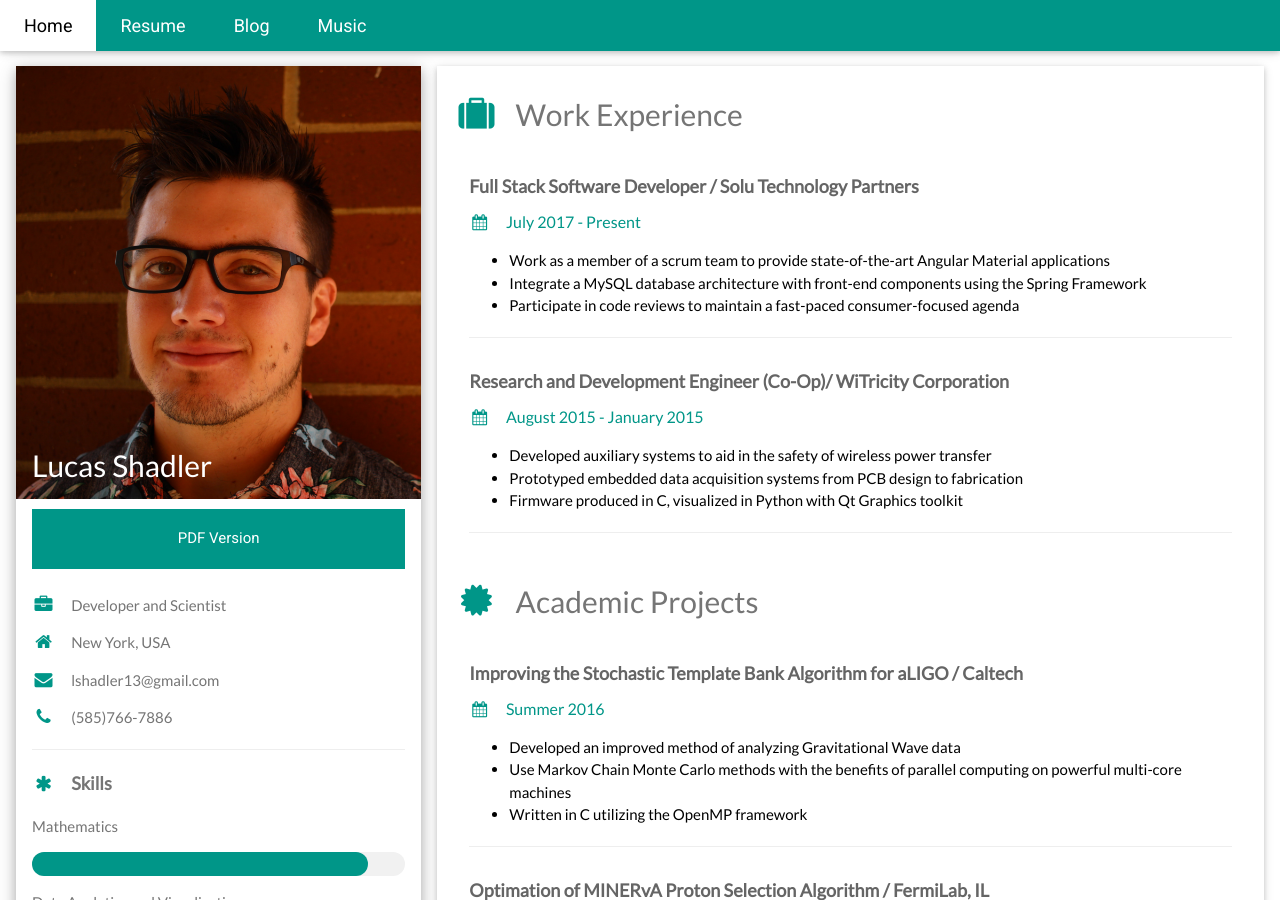
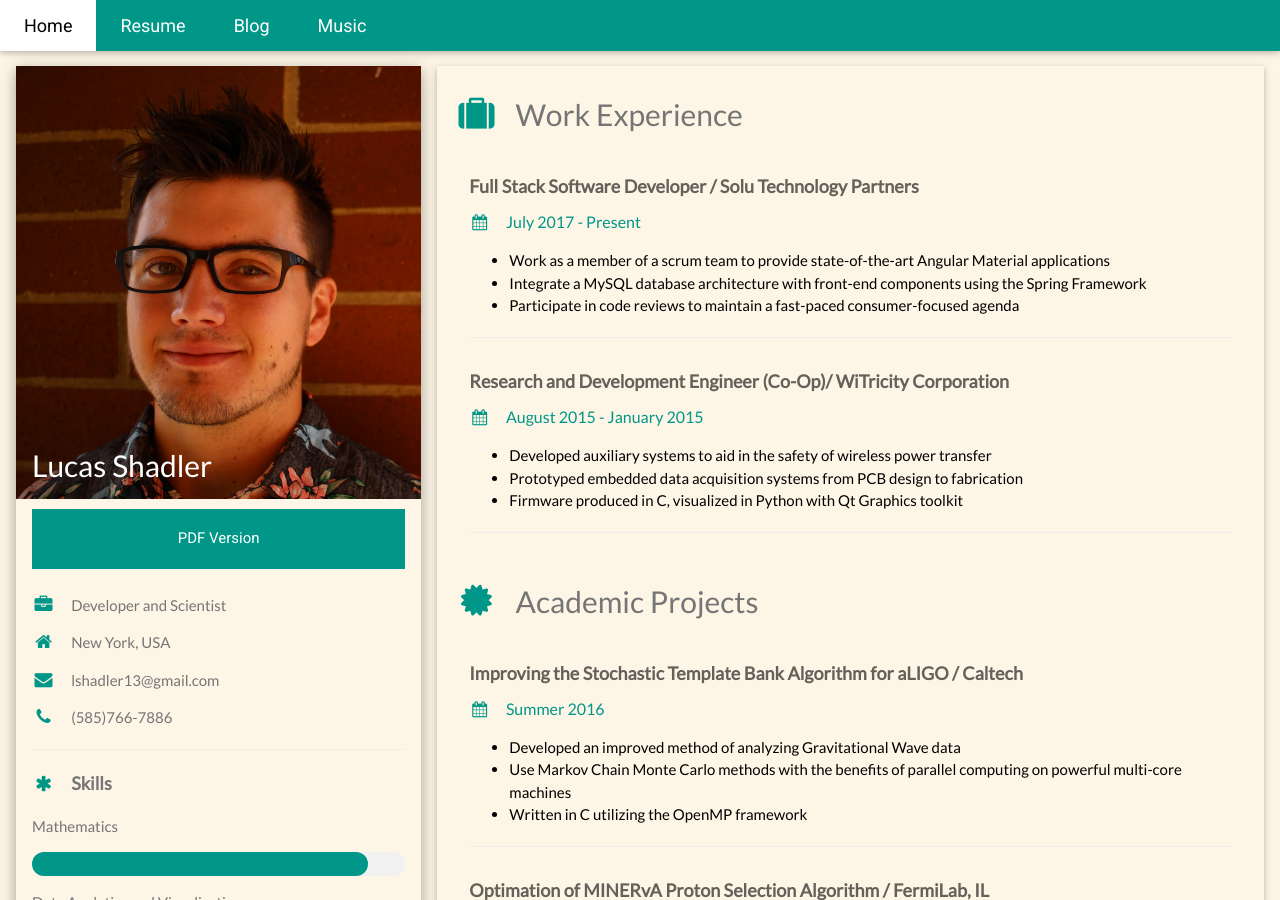
Before and after one commit to sumwatshade/sumwatshade.github.io, a Jekyll site: the page built from resume.html, in a window 1280 px wide and 900 px high. Built offline with Jekyll 4.4.1, drawn with Linux system fonts in a browser that asks for light colours.

Commit message:
change colors around

```diff
--- a/_includes/footer.html
+++ b/_includes/footer.html
@@ -1,5 +1,5 @@
 <!-- Footer -->
-<footer class="w3-container w3-padding-64 w3-center w3-opacity">
+<footer class="w3-container w3-padding-64 w3-center w3-opacity w3-sand">
   <div class="w3-xlarge w3-padding-32">
   <a href="https://www.facebook.com/luke.shadler?ref=br_rs"><i class="fa fa-facebook-official w3-hover-opacity"></i></a>
   <a href="https://www.instagram.com/lukeukelele/"><i class="fa fa-instagram w3-hover-opacity"></i></a>
--- a/blog.html
+++ b/blog.html
@@ -23,7 +23,7 @@ and is wrapped around the whole page content, except for the footer in this exam
 <div class="w3-col l8 s12">
   <!-- Blog entry -->
   {% for post in site.posts %}
-  <div class="w3-card-4 w3-margin w3-white">
+  <div class="w3-card-4 w3-margin w3-sand">
     <div class="w3-container">
       <input id="button-{{post.id}}" type="button" style="float:right;margin-top:30px" class="w3-button w3-teal" name="Show More..." value="Show More..." onclick="toggleDiv('{{post.id}}')"/>
       <h3><b>{{ post.title }}</b></h3>
@@ -43,7 +43,7 @@ and is wrapped around the whole page content, except for the footer in this exam
   <!-- About Card -->
   <div class="w3-card-2 w3-margin w3-margin-top">
   <img src="assets/Luke_portrait_01.jpg" alt="luke-portrait" style="width:100%">
-    <div class="w3-container w3-white">
+    <div class="w3-container w3-sand">
       <h4><b>Lucas Shadler</b></h4>
       <p>Starting as a Physicist, I quickly discovered that my true love and passion
       was found in the realm of development. Follow me as I tackle the amazing world
--- a/index.html
+++ b/index.html
@@ -9,14 +9,14 @@ title: Lucas Shadler | Home
 
   <!-- For larger screens -->
   <img class="w3-hide-small w3-hide-medium" src="assets/Luke_portrait_02.jpg" style="width:100%" alt="Avatar">
-  <div class="w3-display-left w3-container w3-text-white w3-hide-small w3-hide-medium" style="margin-left:12%">
+  <div class="w3-display-left w3-container w3-text-sand w3-hide-small w3-hide-medium" style="margin-left:12%">
     <h1 class="w3-margin w3-jumbo">I am Lucas Shadler.</h1>
     <p class="w3-xlarge">Welcome to my website.</p>
   </div>
 
   <!-- For smaller screens -->
   <img class="w3-hide-large" src="assets/Luke_portrait_01.jpg" style="width:100%" alt="Avatar">
-  <div class="w3-display-bottom w3-container w3-text-white w3-hide-large">
+  <div class="w3-display-bottom w3-container w3-text-sand w3-hide-large">
     <h1 class="w3-margin w3-jumbo">I am Lucas Shadler.</h1>
     <p class="w3-xlarge">Welcome to my website.</p>
   </div>
@@ -24,7 +24,7 @@ title: Lucas Shadler | Home
 
 
 <div class="w3-container w3-black w3-center w3-opacity w3-padding-64">
-    <h1 class="w3-margin w3-xlarge">"What I cannot create, I do not understand." - Richard Feynman</h1>
+    <h1 class="w3-margin w3-xlarge w3-text-sand">"What I cannot create, I do not understand." - Richard Feynman</h1>
 </div>
 
 {% include footer.html %}
--- a/resume.html
+++ b/resume.html
@@ -5,7 +5,7 @@ title: Lucas Shadler | Resume
 {% include navbar.html %}
 
 <!-- Page Container -->
-<div class="w3-content w3-margin-top" style="max-width:1400px;padding-top:50px;">
+<div class="w3-content w3-sand w3-margin-top" style="max-width:100%;padding-top:50px;">
 
   <!-- The Grid -->
   <div class="w3-row-padding">
@@ -13,7 +13,7 @@ title: Lucas Shadler | Resume
     <!-- Left Column -->
     <div class="w3-third">
 
-      <div class="w3-white w3-text-grey w3-card-4">
+      <div class="w3-sand w3-text-grey w3-card-4">
         <div class="w3-display-container">
           <img src="assets/Luke_portrait_01.jpg" style="width:100%" alt="Avatar">
           <div class="w3-display-bottomleft w3-container w3-text-white">
@@ -94,7 +94,7 @@ title: Lucas Shadler | Resume
     <!-- Right Column -->
     <div class="w3-twothird">
 
-      <div class="w3-container w3-card-2 w3-white w3-margin-bottom">
+      <div class="w3-container w3-card-2 w3-sand w3-margin-bottom">
         <h2 class="w3-text-grey w3-padding-16"><i class="fa fa-suitcase fa-fw w3-margin-right w3-xxlarge w3-text-teal"></i>Work Experience</h2>
         <div class="w3-container">
           <h5 class="w3-opacity"><b>Full Stack Software Developer / Solu Technology Partners</b></h5>
@@ -171,7 +171,7 @@ title: Lucas Shadler | Resume
         </div>
       </div>
 
-      <div class="w3-container w3-card-2 w3-white">
+      <div class="w3-container w3-card-2 w3-sand">
         <h2 class="w3-text-grey w3-padding-16"><i class="fa fa-certificate fa-fw w3-margin-right w3-xxlarge w3-text-teal"></i>Education</h2>
         <div class="w3-container">
           <h5 class="w3-opacity"><b>Rochester Institute of Technology</b></h5>
```
Also changed, not shown: band.html (+8 -6 lines).
